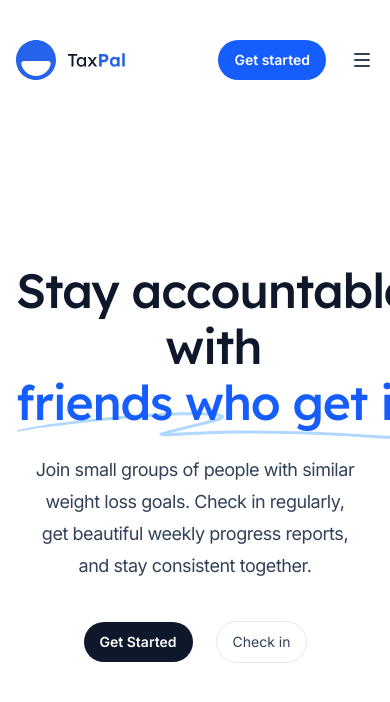
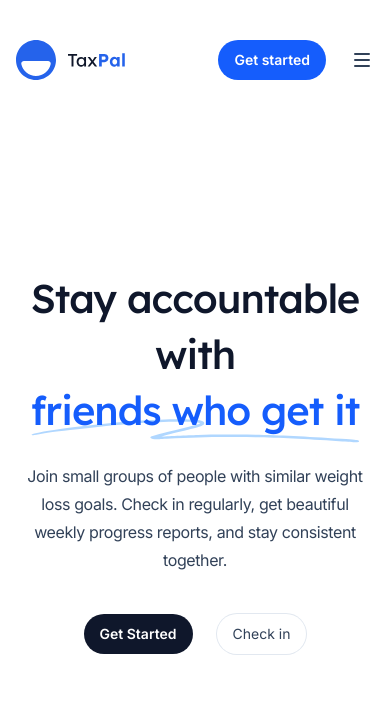
Before and after one commit to freesidejockey/thicnthin-landing, a Next.js app: page / in a window 390 px wide. Shown: the top 702 px of the page. Built offline with nearby package versions, Linux system fonts and the light colour scheme.

Commit message:
fix: Further improvements to mobile view

```diff
--- a/src/app/layout.tsx
+++ b/src/app/layout.tsx
@@ -6,11 +6,11 @@ import '@/styles/tailwind.css'
 
 export const metadata: Metadata = {
   title: {
-    template: '%s - TaxPal',
-    default: 'TaxPal - Accounting made simple for small businesses',
+    template: '%s - Thic n\' Thin',
+    default: 'Thic n\' Thin - Weight loss accountability with friends who get it',
   },
   description:
-    'Most bookkeeping software is accurate, but hard to use. We make the opposite trade-off, and hope you don’t get audited.',
+    'Join small groups of people with similar weight loss goals. Check in daily, track your progress with beautiful weekly reports, and stay consistent together with support from friends who understand your journey.',
 }
 
 const inter = Inter({
--- a/src/components/Hero.tsx
+++ b/src/components/Hero.tsx
@@ -12,12 +12,12 @@ import logoTuple from '@/images/logos/tuple.svg'
 export function Hero() {
   return (
     <Container
-      className="flex flex-col justify-center text-center px-4 sm:px-6"
+      className="flex flex-col justify-center text-center"
       style={{ minHeight: 'calc(100vh - 10rem)' }}
     >
-      <h1 className="mx-auto max-w-4xl font-display text-5xl font-medium tracking-tight text-slate-900 sm:text-7xl">
+      <h1 className="mx-auto max-w-4xl font-display text-4xl font-medium tracking-tight text-slate-900 sm:text-5xl lg:text-7xl">
         Stay accountable with{' '}
-        <span className="relative whitespace-nowrap text-blue-600">
+        <span className="relative inline-block text-blue-600">
           <svg
             aria-hidden="true"
             viewBox="0 0 418 42"
@@ -26,10 +26,10 @@ export function Hero() {
           >
             <path d="M203.371.916c-26.013-2.078-76.686 1.963-124.73 9.946L67.3 12.749C35.421 18.062 18.2 21.766 6.004 25.934 1.244 27.561.828 27.778.874 28.61c.07 1.214.828 1.121 9.595-1.176 9.072-2.377 17.15-3.92 39.246-7.496C123.565 7.986 157.869 4.492 195.942 5.046c7.461.108 19.25 1.696 19.17 2.582-.107 1.183-7.874 4.31-25.75 10.366-21.992 7.45-35.43 12.534-36.701 13.884-2.173 2.308-.202 4.407 4.442 4.734 2.654.187 3.263.157 15.593-.78 35.401-2.686 57.944-3.488 88.365-3.143 46.327.526 75.721 2.23 130.788 7.584 19.787 1.924 20.814 1.98 24.557 1.332l.066-.011c1.201-.203 1.53-1.825.399-2.335-2.911-1.31-4.893-1.604-22.048-3.261-57.509-5.556-87.871-7.36-132.059-7.842-23.239-.254-33.617-.116-50.627.674-11.629.54-42.371 2.494-46.696 2.967-2.359.259 8.133-3.625 26.504-9.81 23.239-7.825 27.934-10.149 28.304-14.005.417-4.348-3.529-6-16.878-7.066Z" />
           </svg>
-          <span className="relative">friends who get it</span>
+          <span className="relative whitespace-nowrap">friends who get it</span>
         </span>
       </h1>
-      <p className="mx-auto mt-6 max-w-2xl text-lg tracking-tight text-slate-700 px-4 sm:px-0">
+      <p className="mx-auto mt-6 max-w-2xl text-base sm:text-lg tracking-tight text-slate-700">
         Join small groups of people with similar weight loss goals. Check in
         regularly, get beautiful weekly progress reports, and stay consistent
         together.
```
